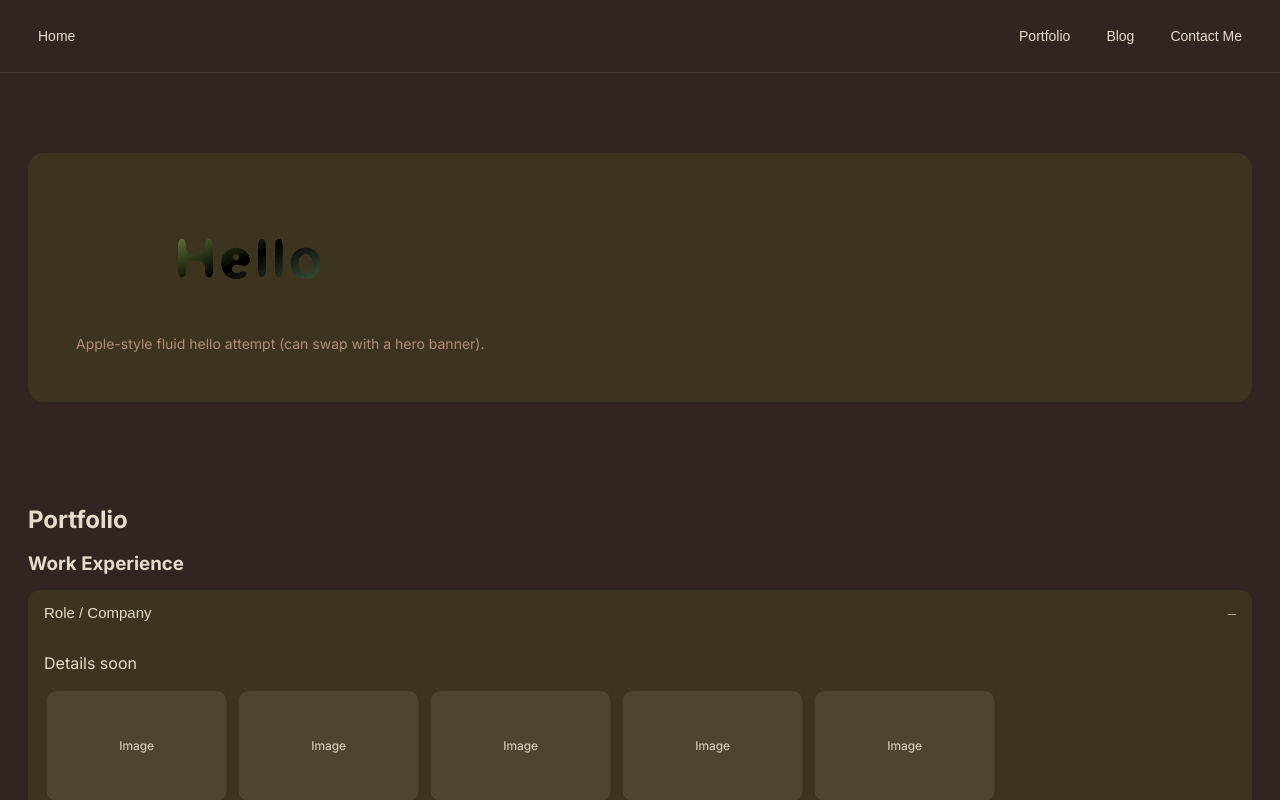
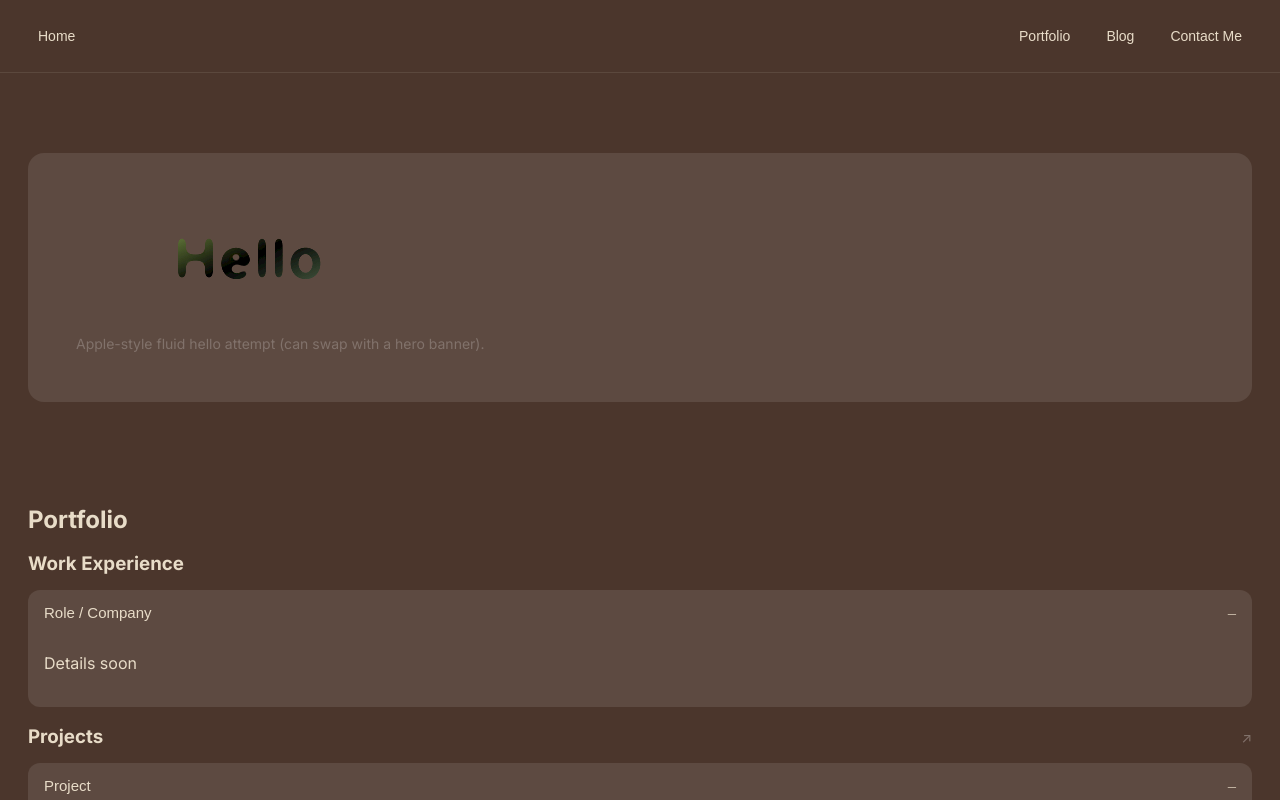
Before and after one commit to Rachit-Gandhi/Rachit-Gandhi.github.io, a React (Vite) app: page / in a window 1280 px wide. Shown: the top 800 px of the page. Built offline with nearby package versions, Linux system fonts and the light colour scheme; the HTML template or start-up script is replaced by a standard one.

Commit message:
feat: mocha palette + links + trim carousels

```diff
--- a/src/components/molecules/PortfolioAccordion.tsx
+++ b/src/components/molecules/PortfolioAccordion.tsx
@@ -40,15 +40,17 @@ export default function PortfolioAccordion({ title, items, linkHref, anchorId }:
             {openIndex === idx && (
               <div className={styles.itemBody}>
                 <p>{item.description}</p>
+                {item.images?.length ? (
                   <div className={styles.carousel}>
                     <div className={styles.track}>
-                    {(item.images?.length ? item.images : ["", "", ""]).concat(item.images?.length ? item.images : ["", "", ""]).map((img, i) => (
+                      {item.images.concat(item.images).map((img, i) => (
                         <div className={styles.slide} key={i}>
                           {img ? <img src={img} alt="" /> : "Image"}
                         </div>
                       ))}
                     </div>
                   </div>
+                ) : null}
               </div>
             )}
           </div>
--- a/src/components/organisms/PortfolioSection.tsx
+++ b/src/components/organisms/PortfolioSection.tsx
@@ -4,13 +4,13 @@ import styles from "./PortfolioSection.module.css";
 
 export default function PortfolioSection() {
   const workItems: PortfolioItem[] = [
-    { title: "Role / Company", description: "Details soon", images: ["", "", ""] },
+    { title: "Role / Company", description: "Details soon" },
   ];
   const projectItems: PortfolioItem[] = [
     { title: "Project", description: "Details soon", images: ["", "", ""] },
   ];
   const educationItems: PortfolioItem[] = [
-    { title: "Institution", description: "Details soon", images: ["", "", ""] },
+    { title: "Institution", description: "Details soon" },
   ];
 
   return (
--- a/src/styles/global.css
+++ b/src/styles/global.css
@@ -4,6 +4,10 @@
   font-weight: 400;
   color: var(--text);
   background-color: var(--bg);
+}
+
+a {
+  color: var(--primary);
 }
 
 * {
--- a/src/theme.ts
+++ b/src/theme.ts
@@ -14,12 +14,12 @@ export const lightTheme = {
 export const darkTheme = {
   name: "matcha-moccha",
   colors: {
-    bg: "#332421",
-    surface: "#3C341E",
+    bg: "#4B362C",
+    surface: "#5D4A41",
     primary: "#7A9447",
     secondary: "#4E6447",
-    highlight: "#816B58",
+    highlight: "#6E5E56",
     text: "#E8DCC8",
-    textMuted: "#B58B78",
+    textMuted: "#81726B",
   },
 } as const;
```
Lines whose indentation alone changed are shown as unchanged.
